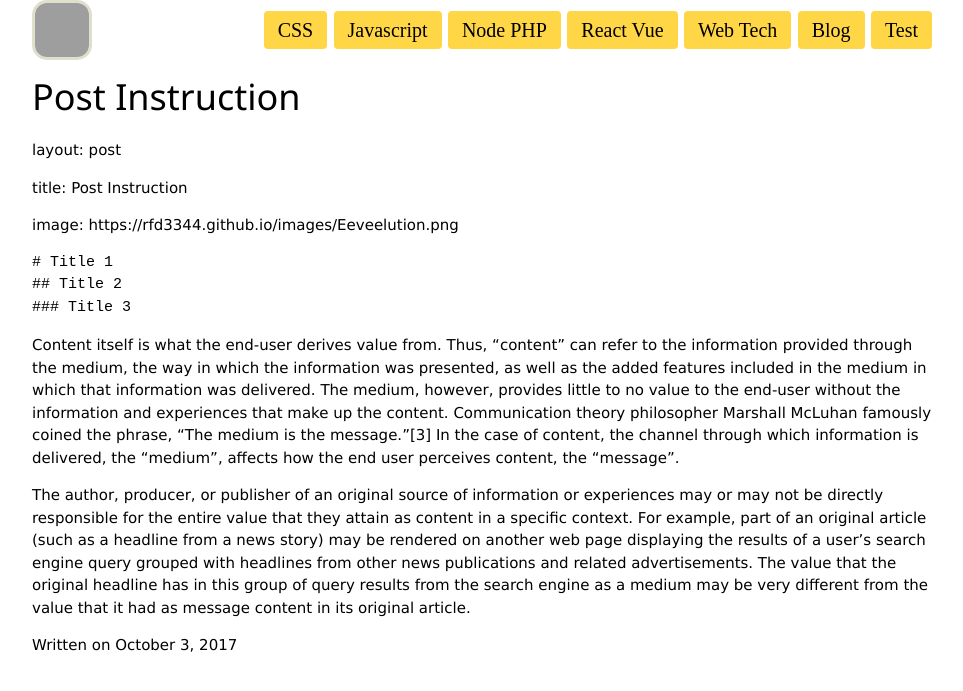
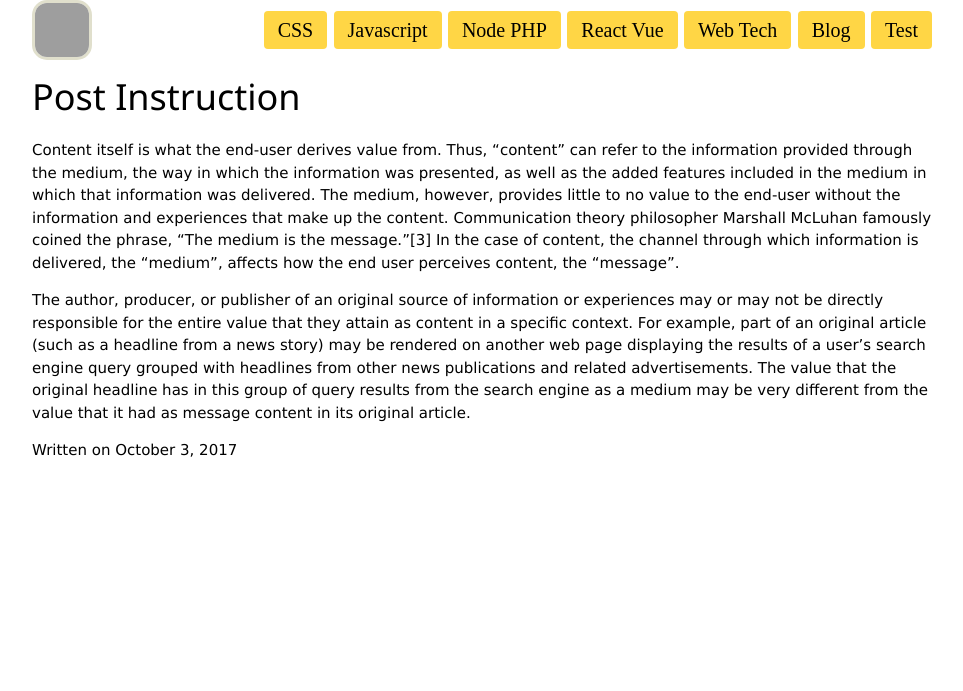
Before and after one commit to rfd3344a/rfd3344.github.io, a Jekyll site: the page built from _posts/2017-10-3-Lots-Info.md, in a window 1280 px wide. Shown: the top 691 px of the page, without its empty margins (158-1121 px from the left). Built offline with Jekyll 4.4.1, drawn with Linux system fonts in a browser that asks for light colours; some web fonts are replaced; grey boxes are pictures that could not be loaded.

Commit message:
Update 2017-10-3-Lots-Info.md

````diff
--- a/_posts/2017-10-3-Lots-Info.md
+++ b/_posts/2017-10-3-Lots-Info.md
@@ -4,17 +4,6 @@ image: https://rfd3344.github.io/images/Eeveelution.png
 title: Post Instruction
 ---
 
-layout: post
-
-title: Post Instruction
-
-image: https://rfd3344.github.io/images/Eeveelution.png
-
-```
-# Title 1
-## Title 2
-### Title 3
-```
 
 Content itself is what the end-user derives value from. Thus, "content" can refer to the information provided through the medium, the way in which the information was presented, as well as the added features included in the medium in which that information was delivered. The medium, however, provides little to no value to the end-user without the information and experiences that make up the content. Communication theory philosopher Marshall McLuhan famously coined the phrase, "The medium is the message."[3] In the case of content, the channel through which information is delivered, the "medium", affects how the end user perceives content, the "message".
 
````
